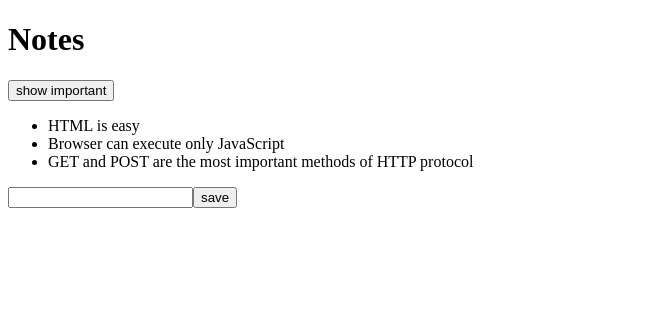
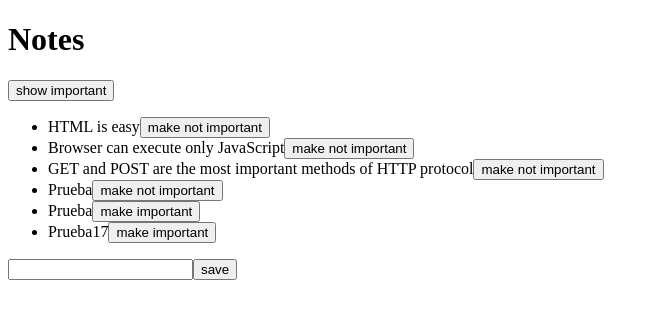
Before and after one commit to JaviMorin/CreateNotesReactJS, a React (Create React App) app: page / in a window 1280 px wide. Shown: the top 318 px of the page, without its empty margins (0-659 px from the left). Built offline with nearby package versions, Linux system fonts and the light colour scheme; data requests are answered from the project's data file.

Commit message:
Alterando datos en el servidor

```diff
--- a/db.json
+++ b/db.json
@@ -10,13 +10,31 @@
       "id": 2,
       "content": "Browser can execute only JavaScript",
       "date": "2019-05-30T18:39:34.091Z",
-      "important": false
+      "important": true
     },
     {
       "id": 3,
       "content": "GET and POST are the most important methods of HTTP protocol",
       "date": "2019-05-30T19:20:14.298Z",
       "important": true
+    },
+    {
+      "content": "Prueba",
+      "date": "2022-08-28T20:05:04.025Z",
+      "important": true,
+      "id": 4
+    },
+    {
+      "content": "Prueba",
+      "date": "2022-08-28T20:05:24.619Z",
+      "important": false,
+      "id": 5
+    },
+    {
+      "content": "Prueba17",
+      "date": "2022-08-28T20:28:19.003Z",
+      "important": false,
+      "id": 6
     }
   ]
 }
--- a/src/App.js
+++ b/src/App.js
@@ -1,23 +1,19 @@
 import React, { useState, useEffect } from 'react'
-import axios from 'axios'
 import Note from './components/Note'
+import noteService from './services/notes'
 
 const App = () => {
   const [notes, setNotes] = useState([])
   const [newNote, setNewNote] = useState('')
   const [showAll, setShowAll] = useState(true)
 
-  const hook = () => {
-    console.log('effect')
-    axios
-      .get('http://localhost:3001/notes')
-      .then(response => {
-        console.log('promise fulfilled')
-        setNotes(response.data)
+  useEffect(() => {
+    noteService
+      .getAll()
+      .then(initialNotes => {
+        setNotes(initialNotes)
       })
-  }
-  useEffect(hook, [])
-  console.log('render', notes.length, 'notes')
+  }, [])
 
   const addNote = (event) => {
     event.preventDefault()
@@ -28,8 +24,12 @@
       id: notes.length + 1,
     }
 
-    setNotes(notes.concat(noteObject))
-    setNewNote('')
+    noteService
+      .create(noteObject)
+      .then(returnedNote => {
+        setNotes(notes.concat(returnedNote))
+        setNewNote('')
+      })
   }
 
   const handleNoteChange = (event) => {
@@ -41,6 +41,23 @@
     ? notes
     : notes.filter(note => note.important)
 
+  const toggleImportanceOf = id => {
+    const note = notes.find(n => n.id === id)
+    const changedNote = { ...note, important: !note.important }
+
+    noteService
+      .update(id, changedNote)
+      .then(returnedNote => {
+        setNotes(notes.map(note => note.id !== id ? note : returnedNote))
+      })
+      .catch(error => {
+        alert(
+          `the note '${note.content}' was already deleted from server`
+        )
+        setNotes(notes.filter(n => n.id !== id))
+      })
+  }
+
   return (
     <div>
       <h1>Notes</h1>
@@ -51,7 +68,9 @@
       </div>
       <ul>
         {notesToShow.map(note => (
-          <Note key={note.id} note={note} />
+          <Note key={note.id}
+                note={note}
+                toggleImportance={() => toggleImportanceOf(note.id)}/>
         ))}
       </ul>
       <form onSubmit={addNote}>
--- a/src/components/Note.js
+++ b/src/components/Note.js
@@ -1,7 +1,15 @@
 import React from 'react'
 
-const Note = ({ note }) => {
-  return <li>{note.content}</li>
+const Note = ({ note, toggleImportance }) => {
+  const label = note.important
+    ? 'make not important' : 'make important'
+
+  return (
+    <li>
+      {note.content}
+      <button onClick={toggleImportance}>{label}</button>
+    </li>
+  )
 }
 
 export default Note
--- /dev/null
+++ b/src/services/notes.js
@@ -0,0 +1,19 @@
+import axios from 'axios'
+const baseUrl = 'http://localhost:3001/notes'
+
+const getAll = () => {
+  const request = axios.get(baseUrl)
+  return request.then(response => response.data)
+}
+
+const create = newObject => {
+  const request = axios.post(baseUrl, newObject)
+  return request.then(response => response.data)
+}
+
+const update = (id, newObject) => {
+  const request = axios.put(`${baseUrl}/${id}`, newObject)
+  return request.then(response => response.data)
+}
+
+export default { getAll, create, update }
```
